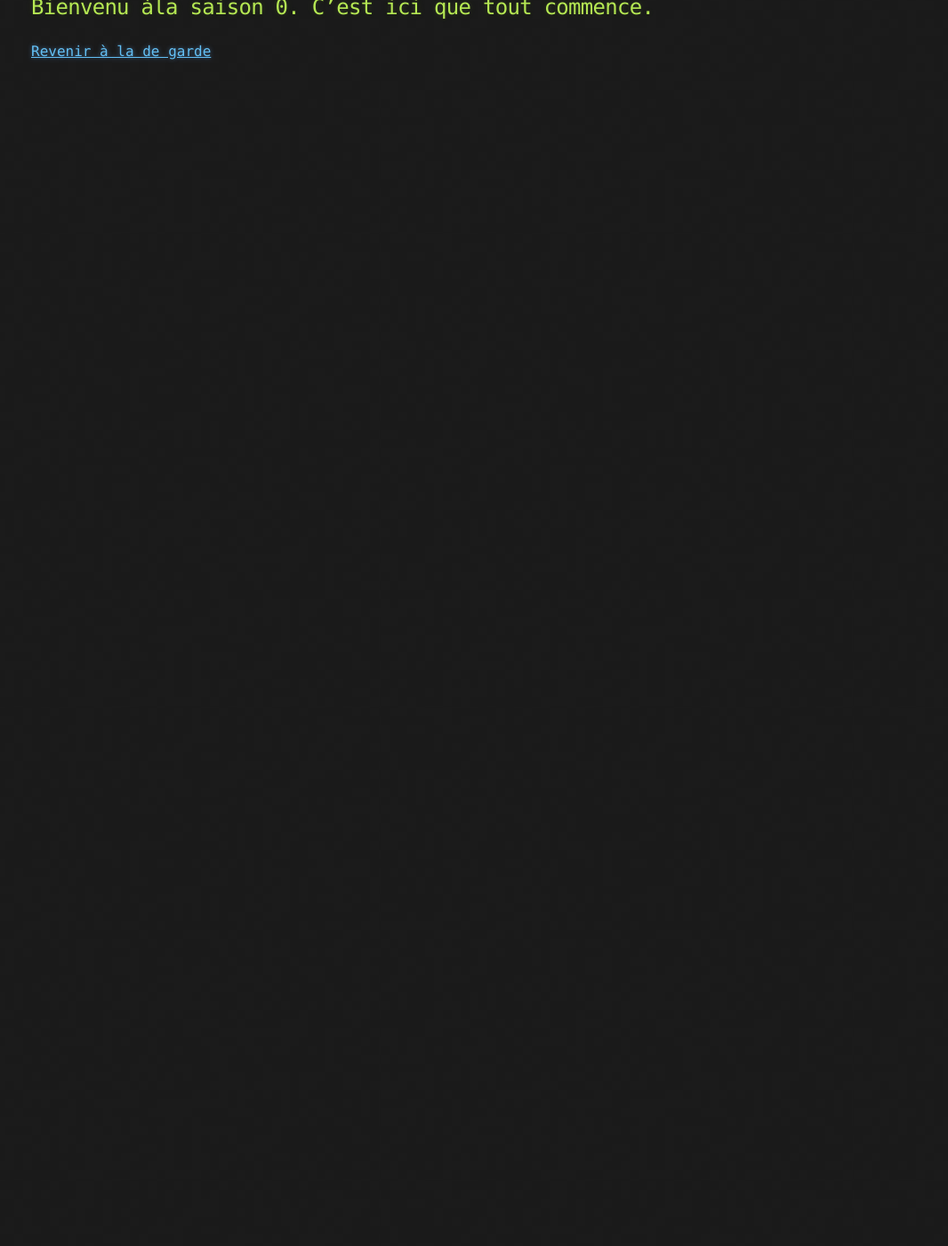
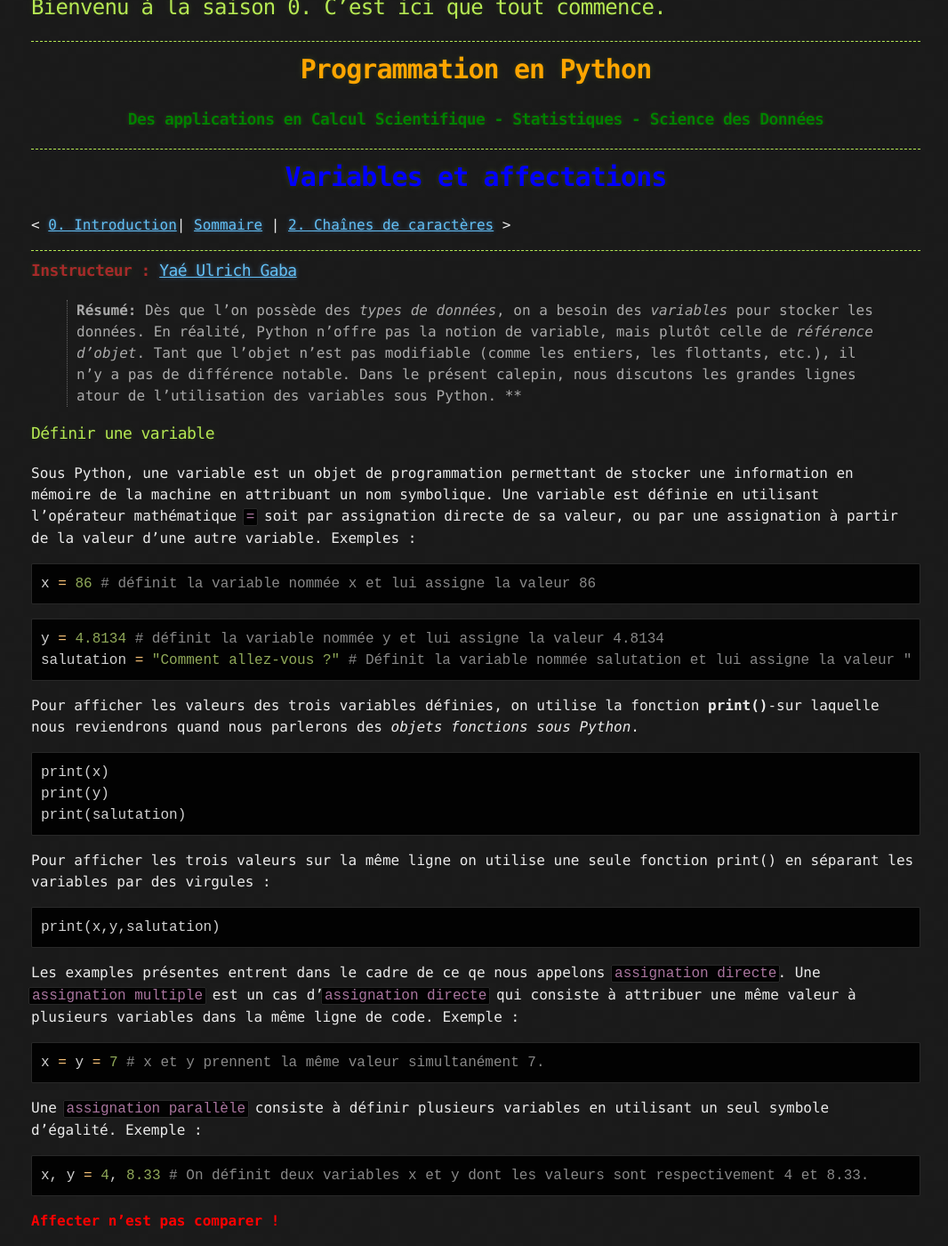
Before and after one commit to ai-technipreneurs/Nos-Formations-AI, a Jekyll site: the page built from saison-0.md, in a window 1280 px wide and 1400 px high, scrolled down 270 px. Shown: the whole window at 89% size, without its empty margins (105-1171 px from the left). Built offline with Jekyll 4.4.1, drawn with Linux system fonts in a browser that asks for light colours; our own code applies the rules of GitHub Pages for plain Markdown files; before the commit the page ends 900 px from its top, so only the background shows below that; some of the changed text lies outside the part shown.

Commit message:
Update saison-0.md

````diff
--- a/saison-0.md
+++ b/saison-0.md
@@ -2,9 +2,147 @@
 layout: default
 ---
 
-## Bienvenu àla saison 0. C'est ici que tout commence.
+## Bienvenu à la saison 0. C'est ici que tout commence.
+
+****
+
+# <center> <b> <span style="color:orange;"> Programmation en Python </span> </b></center>
+
+### <center> <b> <span style="color:green;">Des applications en Calcul Scientifique -  Statistiques -  Science des Données</span> </b></center>
+
+
+****
+
+# <center> <b> <span style="color:blue;">Variables et affectations</span> </b></center>
+
+
+
+<!--NAVIGATION-->
+<  [0. Introduction](00.Introduction_a_python.ipynb)| [Sommaire](Index.ipynb) | [2. Chaînes de caractères](02-Chaînes_de_caractères.ipynb) >
+
+
+
+****
+
+
+
+### <left> <b> <span style="color:brown;">Instructeur : </span> </b></left>[Yaé Ulrich Gaba](https://github.com/gabayae)
 
 
 
 
+>    **Résumé:** Dès que l’on possède des *types de données*, on a besoin des *variables* pour stocker les
+    données.
+    En réalité, Python n’offre pas la notion de variable, mais plutôt celle de *référence d’objet*. Tant
+    que l’objet n’est pas modifiable (comme les entiers, les flottants, etc.), il n’y a pas de différence
+    notable. Dans le présent calepin, nous discutons les grandes lignes atour de l'utilisation des variables sous Python.
+****
+
+### Définir une variable
+
+Sous Python, une variable est un objet de programmation permettant de stocker une
+information en mémoire de la machine en attribuant un nom symbolique. Une variable est
+définie en utilisant l’opérateur mathématique `=` soit par assignation directe de sa valeur, ou par
+une assignation à partir de la valeur d’une autre variable. Exemples :
+
+
+```python
+x = 86 # définit la variable nommée x et lui assigne la valeur 86
+```
+
+
+```python
+y = 4.8134 # définit la variable nommée y et lui assigne la valeur 4.8134
+salutation = "Comment allez-vous ?" # Définit la variable nommée salutation et lui assigne la valeur " Comment allez-vous ?"
+```
+
+Pour afficher les valeurs des trois variables définies, on utilise la fonction **print()**-sur laquelle nous reviendrons quand nous parlerons des *objets fonctions sous Python*.
+
+
+```python
+print(x)
+print(y)
+print(salutation)
+```
+
+Pour afficher les trois valeurs sur la même ligne on utilise une seule fonction print() en séparant
+les variables par des virgules :
+
+
+```python
+print(x,y,salutation)
+```
+
+Les examples présentes entrent dans le cadre de ce qe nous appelons `assignation directe`. Une `assignation multiple` est un cas d'`assignation directe` qui consiste à attribuer une même valeur à plusieurs variables dans la
+même ligne de code. Exemple :
+
+
+```python
+x = y = 7 # x et y prennent la même valeur simultanément 7.
+```
+
+Une `assignation parallèle` consiste à définir plusieurs variables en utilisant un seul symbole
+d’égalité. Exemple :
+
+
+```python
+x, y = 4, 8.33 # On définit deux variables x et y dont les valeurs sont respectivement 4 et 8.33.
+```
+
+<left> <b> <span style="color:red;">Affecter n’est pas comparer !</span> </b></left>
+Il faut bien prendre garde au fait que l’instruction d’affectation `« = »` n’a pas la même signification que le symbole d’égalité `« = »` en mathématiques. Par exemple, le premier n’est pas
+symétrique, alors que le second l’est : vouloir échanger l’ordre des éléments dans une instruction d’affectation produira immanquablement une erreur dans l’interpréteur :
+
+
+```python
+# Erreur
+128 = a
+```
+
+
+```python
+Ceci nous appelle a parler brièvement des noms de variables admissibles sous Python.
+```
+
+####  <left> <b> <span style="color:brown;">Conventions de nommage </span> </b></left>
+
+Les conventions de nommage des différents éléments de code sont importantes car elles donnent des informations supplé-
+mentaires aux développeurs quant à la nature de certains attributs ou certaines variables.
+La convention pour les noms de variable est la suivante:
+
+   - Les mots réservés tels que `if`, `else` , etc., ne peuvent être utilisés comme noms de variables;
+   - Les noms de variables peuvent debuter avec `_` , `$` , ou une lettre;
+   - Les noms de variables peuvent etre en miniscule ou en majuscule;
+   - Les noms de variables ne peuvent debuter avec un chiffre;
+   - Les espaces blancs ne sont pas autorisés dans les noms de variables.
+
+<left> <b> <span style="color:brown;"> Le bon programmeur s’efforce bien entendu de choisir les noms de variables les plus pertinents possible. </span> </b></left>
+
+Sous Python, il existe **33** mots réservés dont la liste est fournie ci-dessous:
+
+<center>
+    <img src="images/python-keywords.png" width="50%">
+    </center>
+
+|             |                  |                  |                  |                  |
+|-------------|------------------|------------------|------------------|------------------|
+|``and``      | ``elif``         | ``if``           | ``or``           | ``yield``        |
+|``as``       | ``else``         | ``import``       | ``pass``         |                  |
+|``assert``   | ``except``       | ``in``           | ``raise``        |                  |
+|``break``    | ``False``        | ``is``           | ``return``       |                  |
+|``class``    | ``finally``      | ``lambda``       | ``True``         |                  |
+|``continue`` | ``for``          | ``None``         | ``try``          |                  |
+|``def``      | ``from``         | ``nonlocal``     | ``while``        |                  |
+|``del``      | ``global``       | ``not``          | ``with``         |                  |
+
+**Remarque**: Python est sensible à la casse, ainsi, les noms de variables `Age` et `age` sont distincts. Suivant le langage, il y a une [convention de nommage](https://en.wikipedia.org/wiki/Naming_convention_(programming)#Python_and_Ruby) pour les variables qui est recommandée.
+
+- `UpperCamelCase` pour les noms de classe;
+
+- `CAPITALIZED_WITH_UNDERSCORES` pour les constantes;
+
+- `lowercase_separated_by_underscores` ou `snake_case` pour les autres variables.
+
+
+
 [Revenir à la de garde](./)
````
